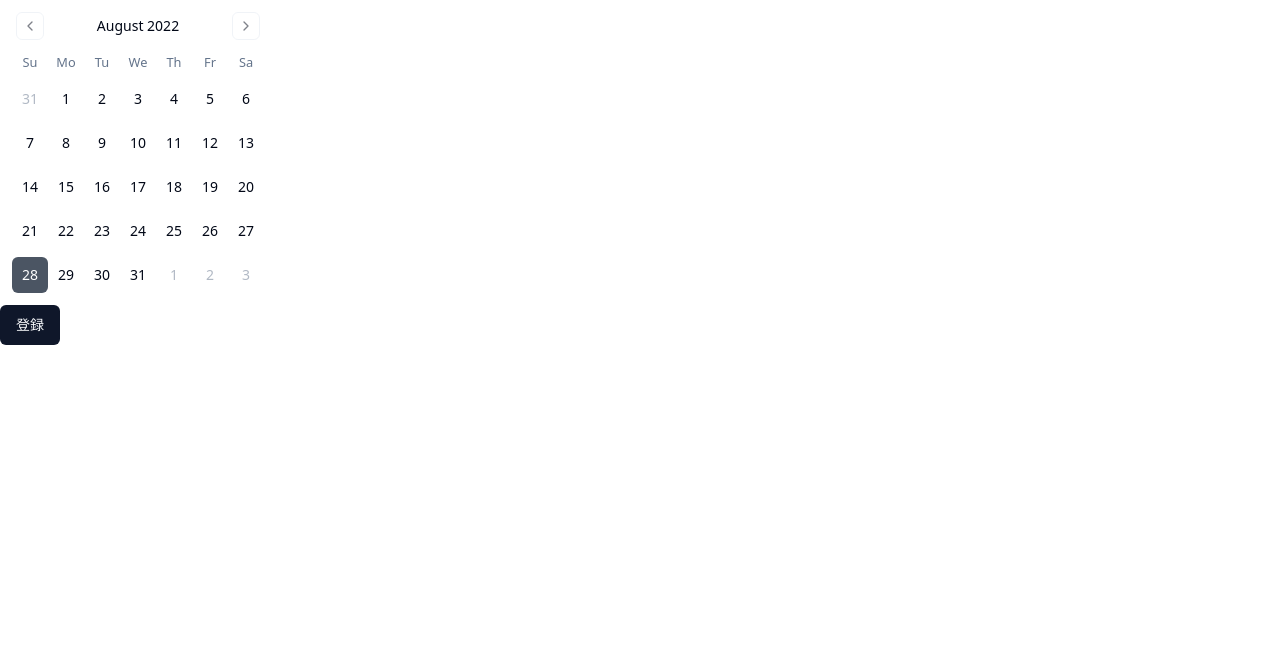
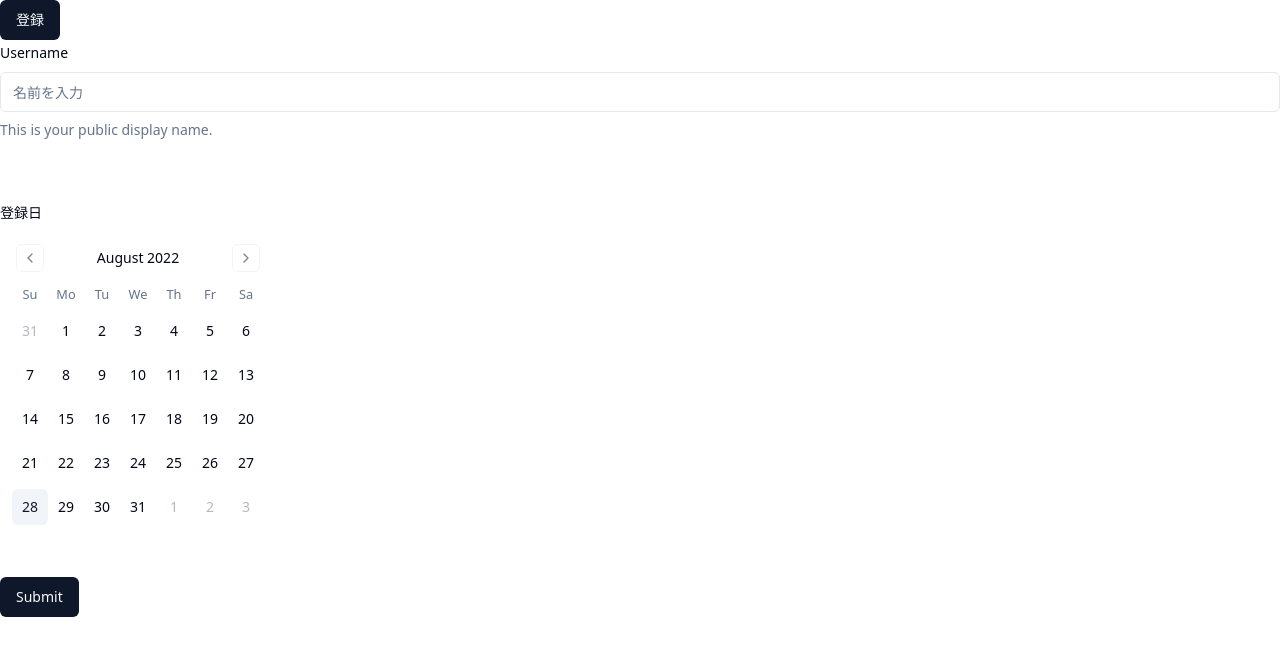
Before and after one commit to Hasegawa-Akito/nextjs-training, a Next.js app: page / in a window 1280 px wide. Shown: the top 656 px of the page. Built offline with nearby package versions, Linux system fonts and the light colour scheme.

Commit message:
add: form

```diff
--- a/package.json
+++ b/package.json
@@ -10,9 +10,11 @@
   },
   "dependencies": {
     "@emotion/react": "^11.10.4",
+    "@hookform/resolvers": "^3.3.3",
     "@mantine/core": "^5.2.4",
     "@mantine/hooks": "^5.2.4",
     "@prisma/client": "4.3.0",
+    "@radix-ui/react-label": "^2.0.2",
     "@radix-ui/react-slot": "^1.0.2",
     "@tensorflow-models/posenet": "^2.2.2",
     "@tensorflow/tfjs": "^4.6.0",
@@ -26,11 +28,13 @@
     "react-content-loader": "^6.2.1",
     "react-day-picker": "^8.10.0",
     "react-dom": "^18.2.0",
+    "react-hook-form": "^7.49.2",
     "react-query": "^3.39.2",
     "react-webcam": "^7.1.0",
     "swr": "^1.3.0",
     "tailwind-merge": "^2.2.0",
-    "tailwindcss-animate": "^1.0.7"
+    "tailwindcss-animate": "^1.0.7",
+    "zod": "^3.22.4"
   },
   "devDependencies": {
     "@types/node": "18.7.13",
--- a/pages/index.tsx
+++ b/pages/index.tsx
@@ -1,4 +1,5 @@
 import { CalendarUI } from "@/components/shadcn/CalendarUI";
+import { FormUI } from "@/components/shadcn/FormUI";
 import { Button } from "@/components/ui/button";
 import type { NextPage } from "next";
 
@@ -8,10 +9,10 @@
   };
   return (
     <div>
-      <CalendarUI />
       <div>
         <Button onClick={handleButton}>登録</Button>
       </div>
+      <FormUI />
     </div>
   );
 };
--- /dev/null
+++ b/src/components/shadcn/FormUI.tsx
@@ -0,0 +1,84 @@
+import { zodResolver } from "@hookform/resolvers/zod";
+import { useForm } from "react-hook-form";
+import * as z from "zod";
+
+import { Button } from "@/components/ui/button";
+import {
+  Form,
+  FormControl,
+  FormDescription,
+  FormField,
+  FormItem,
+  FormLabel,
+  FormMessage,
+} from "@/components/ui/form";
+import { Input } from "@/components/ui/input";
+import { Calendar } from "../ui/calendar";
+
+const formSchema = z.object({
+  username: z.string().min(2, {
+    message: "Username must be at least 2 characters.",
+  }),
+  date: z.date({
+    required_error: "日付を入力してください",
+  }),
+});
+
+export function FormUI() {
+  const form = useForm<z.infer<typeof formSchema>>({
+    resolver: zodResolver(formSchema),
+    defaultValues: {
+      username: "",
+      date: undefined,
+    },
+  });
+
+  // 2. Define a submit handler.
+  function onSubmit(values: z.infer<typeof formSchema>) {
+    // Do something with the form values.
+    // ✅ This will be type-safe and validated.
+    console.log(values);
+  }
+
+  return (
+    <Form {...form}>
+      <form onSubmit={form.handleSubmit(onSubmit)} className="space-y-8">
+        <FormField
+          control={form.control}
+          name="username"
+          render={({ field }) => (
+            <FormItem>
+              <FormLabel>Username</FormLabel>
+              <FormControl>
+                <Input placeholder="名前を入力" {...field} />
+              </FormControl>
+              <FormDescription>
+                This is your public display name.
+              </FormDescription>
+              <FormMessage className="w-full h-5" />
+            </FormItem>
+          )}
+        />
+        <FormField
+          control={form.control}
+          name="date"
+          // nameに対応する値やonChangeなどがfieldに入っている
+          render={({ field }) => (
+            <FormItem>
+              <FormLabel>登録日</FormLabel>
+              <FormControl>
+                <Calendar
+                  selected={field.value}
+                  onSelect={field.onChange}
+                  mode="single"
+                />
+              </FormControl>
+              <FormMessage />
+            </FormItem>
+          )}
+        />
+        <Button type="submit">Submit</Button>
+      </form>
+    </Form>
+  );
+}
--- /dev/null
+++ b/src/components/ui/form.tsx
@@ -0,0 +1,177 @@
+import * as React from "react";
+import * as LabelPrimitive from "@radix-ui/react-label";
+import { Slot } from "@radix-ui/react-slot";
+import {
+  Controller,
+  ControllerProps,
+  FieldPath,
+  FieldValues,
+  FormProvider,
+  useFormContext,
+} from "react-hook-form";
+
+import { cn } from "@/lib/utils";
+import { Label } from "@/components/ui/label";
+
+const Form = FormProvider;
+
+type FormFieldContextValue<
+  TFieldValues extends FieldValues = FieldValues,
+  TName extends FieldPath<TFieldValues> = FieldPath<TFieldValues>
+> = {
+  name: TName;
+};
+
+const FormFieldContext = React.createContext<FormFieldContextValue>(
+  {} as FormFieldContextValue
+);
+
+const FormField = <
+  TFieldValues extends FieldValues = FieldValues,
+  TName extends FieldPath<TFieldValues> = FieldPath<TFieldValues>
+>({
+  ...props
+}: ControllerProps<TFieldValues, TName>) => {
+  return (
+    <FormFieldContext.Provider value={{ name: props.name }}>
+      <Controller {...props} />
+    </FormFieldContext.Provider>
+  );
+};
+
+const useFormField = () => {
+  const fieldContext = React.useContext(FormFieldContext);
+  const itemContext = React.useContext(FormItemContext);
+  const { getFieldState, formState } = useFormContext();
+
+  const fieldState = getFieldState(fieldContext.name, formState);
+
+  if (!fieldContext) {
+    throw new Error("useFormField should be used within <FormField>");
+  }
+
+  const { id } = itemContext;
+
+  return {
+    id,
+    name: fieldContext.name,
+    formItemId: `${id}-form-item`,
+    formDescriptionId: `${id}-form-item-description`,
+    formMessageId: `${id}-form-item-message`,
+    ...fieldState,
+  };
+};
+
+type FormItemContextValue = {
+  id: string;
+};
+
+const FormItemContext = React.createContext<FormItemContextValue>(
+  {} as FormItemContextValue
+);
+
+const FormItem = React.forwardRef<
+  HTMLDivElement,
+  React.HTMLAttributes<HTMLDivElement>
+>(({ className, ...props }, ref) => {
+  const id = React.useId();
+
+  return (
+    <FormItemContext.Provider value={{ id }}>
+      <div ref={ref} className={cn("space-y-2", className)} {...props} />
+    </FormItemContext.Provider>
+  );
+});
+FormItem.displayName = "FormItem";
+
+const FormLabel = React.forwardRef<
+  React.ElementRef<typeof LabelPrimitive.Root>,
+  React.ComponentPropsWithoutRef<typeof LabelPrimitive.Root>
+>(({ className, ...props }, ref) => {
+  const { error, formItemId } = useFormField();
+
+  return (
+    <Label
+      ref={ref}
+      className={cn(error && "text-destructive", className)}
+      htmlFor={formItemId}
+      {...props}
+    />
+  );
+});
+FormLabel.displayName = "FormLabel";
+
+const FormControl = React.forwardRef<
+  React.ElementRef<typeof Slot>,
+  React.ComponentPropsWithoutRef<typeof Slot>
+>(({ ...props }, ref) => {
+  const { error, formItemId, formDescriptionId, formMessageId } =
+    useFormField();
+
+  return (
+    <Slot
+      ref={ref}
+      id={formItemId}
+      aria-describedby={
+        !error
+          ? `${formDescriptionId}`
+          : `${formDescriptionId} ${formMessageId}`
+      }
+      aria-invalid={!!error}
+      {...props}
+    />
+  );
+});
+FormControl.displayName = "FormControl";
+
+const FormDescription = React.forwardRef<
+  HTMLParagraphElement,
+  React.HTMLAttributes<HTMLParagraphElement>
+>(({ className, ...props }, ref) => {
+  const { formDescriptionId } = useFormField();
+
+  return (
+    <p
+      ref={ref}
+      id={formDescriptionId}
+      className={cn("text-sm text-muted-foreground", className)}
+      {...props}
+    />
+  );
+});
+FormDescription.displayName = "FormDescription";
+
+const FormMessage = React.forwardRef<
+  HTMLParagraphElement,
+  React.HTMLAttributes<HTMLParagraphElement>
+>(({ className, children, ...props }, ref) => {
+  const { error, formMessageId } = useFormField();
+  const body = error ? String(error?.message) : children;
+
+  return (
+    <div className={className}>
+      {body && (
+        <p
+          ref={ref}
+          id={formMessageId}
+          className="text-sm font-medium text-destructive"
+          {...props}
+        >
+          {body}
+        </p>
+      )}
+    </div>
+  );
+});
+FormMessage.displayName = "FormMessage";
+
+export {
+  useFormField,
+  Form,
+  FormItem,
+  FormLabel,
+  FormControl,
+  FormDescription,
+  FormMessage,
+  FormField,
+};
--- /dev/null
+++ b/src/components/ui/input.tsx
@@ -0,0 +1,25 @@
+import * as React from "react"
+
+import { cn } from "@/lib/utils"
+
+export interface InputProps
+  extends React.InputHTMLAttributes<HTMLInputElement> {}
+
+const Input = React.forwardRef<HTMLInputElement, InputProps>(
+  ({ className, type, ...props }, ref) => {
+    return (
+      <input
+        type={type}
+        className={cn(
+          "flex h-10 w-full rounded-md border border-input bg-background px-3 py-2 text-sm ring-offset-background file:border-0 file:bg-transparent file:text-sm file:font-medium placeholder:text-muted-foreground focus-visible:outline-none focus-visible:ring-2 focus-visible:ring-ring focus-visible:ring-offset-2 disabled:cursor-not-allowed disabled:opacity-50",
+          className
+        )}
+        ref={ref}
+        {...props}
+      />
+    )
+  }
+)
+Input.displayName = "Input"
+
+export { Input }
--- /dev/null
+++ b/src/components/ui/label.tsx
@@ -0,0 +1,26 @@
+"use client"
+
+import * as React from "react"
+import * as LabelPrimitive from "@radix-ui/react-label"
+import { cva, type VariantProps } from "class-variance-authority"
+
+import { cn } from "@/lib/utils"
+
+const labelVariants = cva(
+  "text-sm font-medium leading-none peer-disabled:cursor-not-allowed peer-disabled:opacity-70"
+)
+
+const Label = React.forwardRef<
+  React.ElementRef<typeof LabelPrimitive.Root>,
+  React.ComponentPropsWithoutRef<typeof LabelPrimitive.Root> &
+    VariantProps<typeof labelVariants>
+>(({ className, ...props }, ref) => (
+  <LabelPrimitive.Root
+    ref={ref}
+    className={cn(labelVariants(), className)}
+    {...props}
+  />
+))
+Label.displayName = LabelPrimitive.Root.displayName
+
+export { Label }
```
Also changed, not shown: 1 other file (tests, documents, lock files or other folders).
